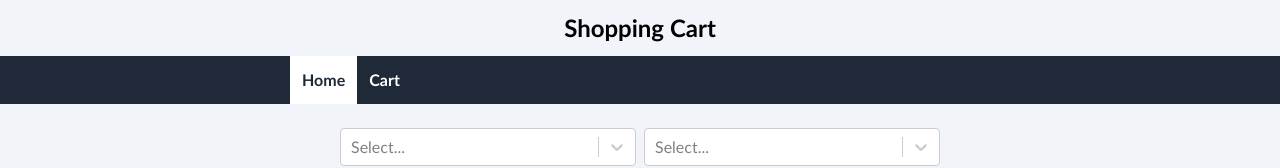
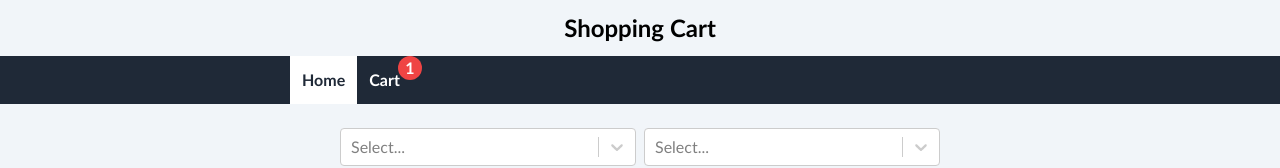
Before and after one commit to ahmad-karimigorji/Shopping-Cart, a React (Create React App) app: page / in a window 1280 px wide. Both pictures are taken after a click on the button 438 px from the left and 252 px from the top of the page. Shown: the top 168 px of the page. Built offline with nearby package versions, Linux system fonts and the light colour scheme.

Commit message:
adding cart products quantity to nav

```diff
--- a/src/Layout/Layout.js
+++ b/src/Layout/Layout.js
@@ -1,14 +1,42 @@
+import { useContext } from "react";
 import { NavLink } from "react-router-dom";
+import { ProductContext } from "../Provider/ProductProvider";
 
 const Layout = ({ children }) => {
+  const { cart } = useContext(ProductContext);
   return (
     <>
-        <header className="">
+      <header className="sticky top-[-56px] z-10">
         <h2 className="text-center py-3 font-bold text-2xl">Shopping Cart</h2>
         <div className=" text-white flex justify-center bg-gray-800">
           <nav className="w-[300px] md:w-[700px] font-bold">
-                  <NavLink className={(linkData) => linkData.isActive ? `bg-white text-gray-800 inline-block px-3 py-3` : `inline-block px-3 py-3`} to="/">Home</NavLink>
-                  <NavLink className={(linkData) => linkData.isActive ? `bg-white text-gray-800 inline-block px-3 py-3` : `px-3 py-3`} to="shopping-cart">Cart</NavLink>
+            <NavLink
+              className={(linkData) =>
+                linkData.isActive
+                  ? `bg-white text-gray-800 inline-block px-3 py-3`
+                  : `inline-block px-3 py-3`
+              }
+              to="/"
+            >
+              Home
+            </NavLink>
+            <span className="relative">
+              <NavLink
+                className={(linkData) =>
+                  linkData.isActive
+                    ? `bg-white text-gray-800 inline-block px-3 py-3`
+                    : `px-3 py-3`
+                }
+                to="shopping-cart"
+              >
+                Cart
+              </NavLink>
+              {cart.length > 0 && (
+                <span className="absolute w-6 h-6 flex justify-center items-center top-[-14px] right-[-10px] bg-red-500 rounded-full">
+                  {cart.length}
+                </span>
+              )}
+            </span>
           </nav>
         </div>
       </header>
```
Lines whose indentation alone changed are shown as unchanged.
